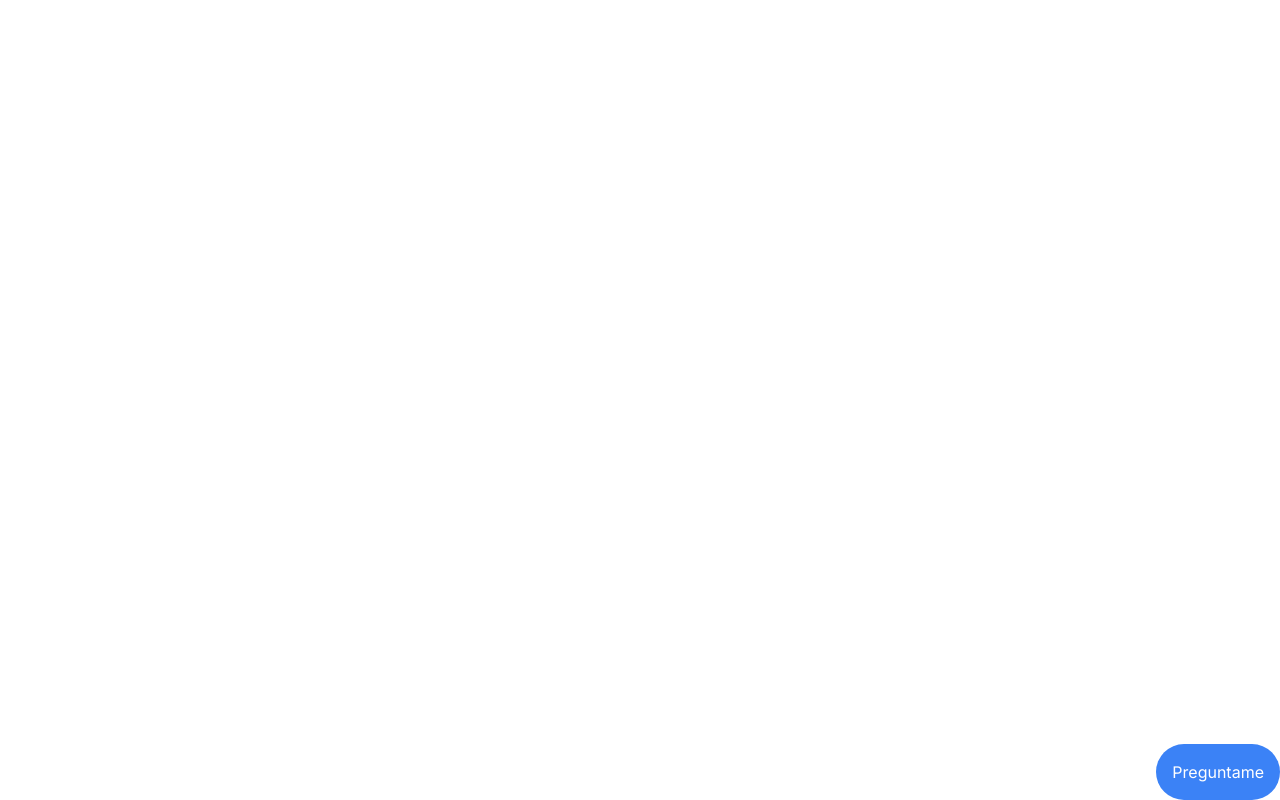
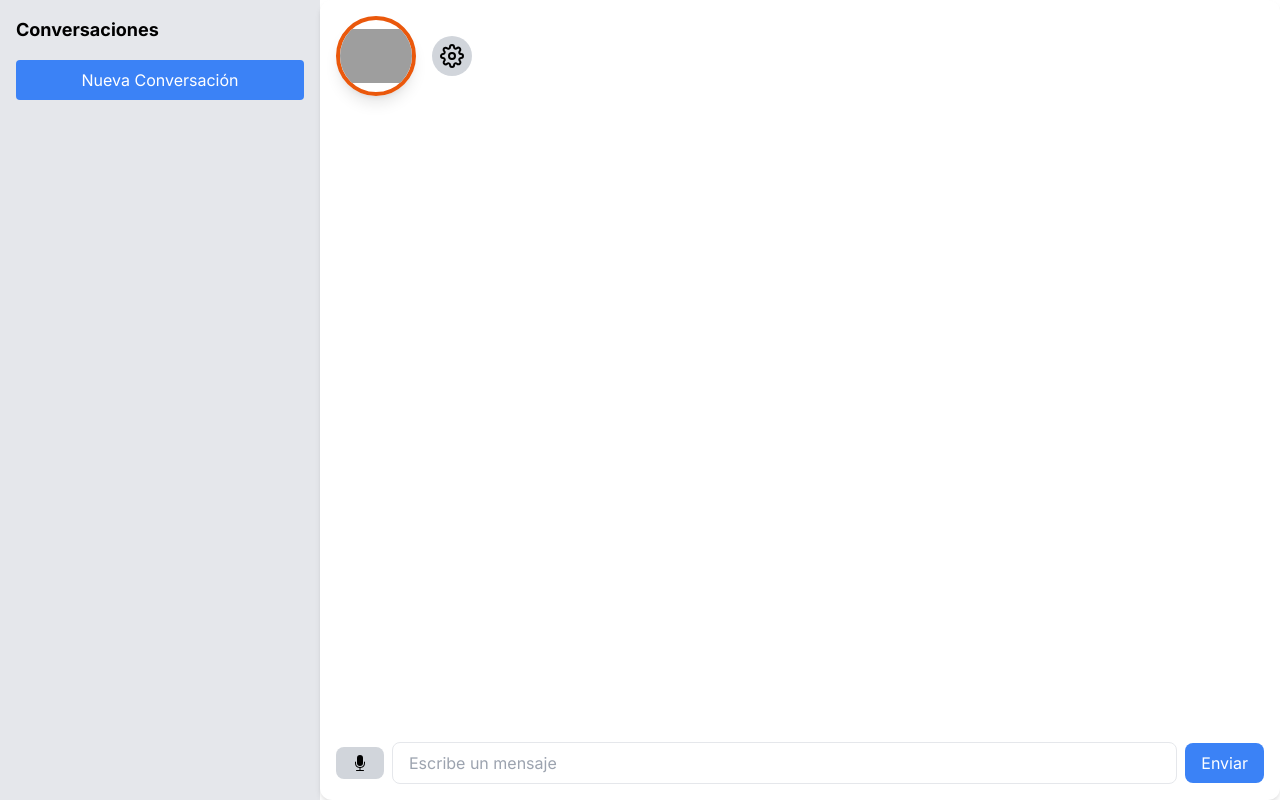
Before and after one commit to xfibben/chatbot-frontend, a Next.js app: page / in a window 1280 px wide. Built offline with nearby package versions, Linux system fonts and the light colour scheme; grey boxes are pictures that could not be loaded.

Commit message:
adding style to chatbot

```diff
--- a/src/app/components/chat.jsx
+++ b/src/app/components/chat.jsx
@@ -1,105 +1,191 @@
-'use client';
-import { useState, useEffect, useRef } from "react";
+'use client'; import { useState, useEffect, useRef } from "react"; import "react-resizable/css/styles.css"; import "/src/app/globals.css"; import { BsMicFill } from "react-icons/bs"; import { FiSettings } from "react-icons/fi"; import { v4 as uuidv4 } from 'uuid';
 
-import { ResizableBox } from "react-resizable";
-import "react-resizable/css/styles.css";
-import "/src/app/globals.css";
+export default function Chat() {
+    const [inputText, setInputText] = useState(""), [messages, setMessages] = useState([]), [buttons, setButtons] = useState([]), [bgColor, setBgColor] = useState("#ffffff"), [logoImage, setLogoImage] = useState("/default-logo.png"), [isSettingsOpen, setIsSettingsOpen] = useState(false), [isDarkMode, setIsDarkMode] = useState(false), [isListening, setIsListening] = useState(false), [userBubbleColor, setUserBubbleColor] = useState("#3b82f6"), [botBubbleColor, setBotBubbleColor] = useState("#e5e7eb"), [fontSize, setFontSize] = useState(16), [shakeMessageId, setShakeMessageId] = useState(null), [conversations, setConversations] = useState([]), [currentConversationId, setCurrentConversationId] = useState(null);
+    const recognitionRef = useRef(null), messagesEndRef = useRef(null);
 
-export default function Chat (){
-    const [inputText, setInputText] = useState("");
-    const [messages, setMessages] = useState([]);
-    const [buttons, setButtons] = useState([]);
-    const messagesEndRef = useRef(null);
-    const [isChatbotVisible, setChatbotVisible] = useState(false);
+    useEffect(() => {
+        const savedConversations = JSON.parse(localStorage.getItem('conversations')) || [], savedSettings = JSON.parse(localStorage.getItem('chatSettings')) || {};
+        setConversations(savedConversations);
+        setBgColor(savedSettings.bgColor || "#ffffff");
+        setLogoImage(savedSettings.logoImage || "/default-logo.png");
+        setIsDarkMode(savedSettings.isDarkMode || false);
+        setUserBubbleColor(savedSettings.userBubbleColor || "#3b82f6");
+        setBotBubbleColor(savedSettings.botBubbleColor || "#e5e7eb");
+        setFontSize(savedSettings.fontSize || 16);
+    }, []);
 
-    const toggleChatbot = () => {
-        setChatbotVisible(!isChatbotVisible);
+    useEffect(() => { if (conversations.length > 0) localStorage.setItem('conversations', JSON.stringify(conversations)); }, [conversations]);
+
+    useEffect(() => {
+        const settings = { bgColor, logoImage, isDarkMode, userBubbleColor, botBubbleColor, fontSize };
+        localStorage.setItem('chatSettings', JSON.stringify(settings));
+    }, [bgColor, logoImage, isDarkMode, userBubbleColor, botBubbleColor, fontSize]);
+
+    useEffect(() => { if (shakeMessageId) { const timeout = setTimeout(() => setShakeMessageId(null), 500); return () => clearTimeout(timeout); } }, [shakeMessageId]);
+
+    useEffect(() => { messagesEndRef.current?.scrollIntoView({ behavior: "smooth" }); }, [messages]);
+
+    useEffect(() => {
+        if ('webkitSpeechRecognition' in window || 'SpeechRecognition' in window) {
+            const recognition = new (window.SpeechRecognition || window.webkitSpeechRecognition)();
+            recognition.lang = 'es-ES'; recognition.continuous = false; recognition.interimResults = false;
+            recognition.onstart = () => setIsListening(true); recognition.onresult = event => setInputText(event.results[0][0].transcript); recognition.onerror = event => console.error('Error en el reconocimiento de voz: ', event.error); recognition.onend = () => setIsListening(false);
+            recognitionRef.current = recognition;
+        } else {
+            console.error("Este navegador no soporta la API de Web Speech para reconocimiento de voz.");
+        }
+    }, []);
+
+    const handleInput = e => setInputText(e.target.value);
+
+    const handleKeyPress = e => { if (e.key === "Enter" && inputText.trim()) sendMessage(inputText); };
+
+    const sendMessage = async (payload, buttonTitle = null) => {
+        const newMessage = { type: 'user', text: buttonTitle ? buttonTitle : inputText };
+        setMessages(prevMessages => [...prevMessages, newMessage]);
+
+        setConversations(prev => {
+            const updatedConversations = prev.map(conv => {
+                if (conv.id === currentConversationId) {
+                    return { ...conv, messages: [...conv.messages, newMessage] };
+                }
+                return conv;
+            });
+            return updatedConversations;
+        });
+
+        setReseponsetoDb(newMessage.text); setInputText('');
+
+        const response = await getResponse(payload);
+        const botMessage = { type: 'bot', text: response.text };
+
+        setMessages(prevMessages => [...prevMessages, botMessage]);
+        setConversations(prev => {
+            const updatedConversations = prev.map(conv => {
+                if (conv.id === currentConversationId) {
+                    return { ...conv, messages: [...conv.messages, botMessage] };
+                }
+                return conv;
+            });
+            return updatedConversations;
+        });
+
+        setButtons(response.buttons);
     };
 
-    const handleInput = (e) => {
-        setInputText(e.target.value);
+    const getResponse = async text => {
+        const response = await fetch("http://localhost:5005/webhooks/rest/webhook", { method: "POST", headers: { "Content-Type": "application/json" }, body: JSON.stringify({ message: text }) });
+        return (await response.json())[0];
     };
 
-    const sendMessage = async (payload, buttonTitle = null) => {
-    if (buttonTitle) {
-        setMessages([...messages, { type: 'user', text: buttonTitle }]);
-    } else {
-        setMessages([...messages, { type: 'user', text: inputText }]);
-    }
-    setReseponsetoDb(inputText);
-    setInputText(payload);
-    const response = await getResponse(inputText);
-    const text = response.text;
-    const buttons = response.buttons;
-    setButtons(buttons);
-    setMessages(prevMessages => [...prevMessages, { type: 'bot', text: text }]);
-    setInputText('');
-}
-
-    const getResponse = async (text) => {
-        const response = await fetch("http://localhost:5005/webhooks/rest/webhook", {
-            method: "POST",
-            headers: {
-                "Content-Type": "application/json",
-            },
-            body: JSON.stringify({ message: text }),
-        });
-        const data = await response.json();
-        return data[0];
+    const setReseponsetoDb = async message => {
+        const response = await fetch("http://localhost:5060/chatbot/text", { method: "POST", headers: { "Content-Type": "application/json" }, body: JSON.stringify({ message }) });
+        return await response.json();
     };
 
-    async function setReseponsetoDb (message){
-        const response = await fetch("http://localhost:5000/chatbot/text", {
-            method: "POST",
-            headers: {
-                "Content-Type": "application/json",
-            },
-            body: JSON.stringify({ message: message }),
-        });
-        const data = await response.json();
-        return data;
+    const handleBgColorChange = e => { setIsDarkMode(false); setBgColor(e.target.value); };
+
+    const handleLogoImageChange = e => {
+        const file = e.target.files[0];
+        if (file) {
+            const reader = new FileReader();
+            reader.onload = event => setLogoImage(event.target.result);
+            reader.readAsDataURL(file);
+        }
     };
 
-    useEffect(() => {
-    messagesEndRef.current?.scrollIntoView({ behavior: "smooth" });
-}, [messages]);
+    const handleUserBubbleColorChange = e => setUserBubbleColor(e.target.value);
 
+    const handleBotBubbleColorChange = e => setBotBubbleColor(e.target.value);
+
+    const handleFontSizeChange = e => setFontSize(parseInt(e.target.value, 10));
+
+    const toggleSettings = () => setIsSettingsOpen(!isSettingsOpen);
+
+    const toggleDarkMode = () => {
+        setBgColor(isDarkMode ? "#ffffff" : "#1a202c");
+        setIsDarkMode(!isDarkMode);
+    };
+
+    const startListening = () => { if (recognitionRef.current && !isListening) recognitionRef.current.start(); };
+
+    const stopListening = () => { if (recognitionRef.current && isListening) recognitionRef.current.stop(); };
+
+    const speakMessage = (message, id) => {
+        const utterance = new SpeechSynthesisUtterance(message);
+        utterance.lang = 'es-ES';
+        speechSynthesis.speak(utterance);
+        setShakeMessageId(id);
+    };
+
+    const handleConversationClick = conversationId => {
+        const conversation = conversations.find(conv => conv.id === conversationId);
+        if (conversation) {
+            setMessages(conversation.messages);
+            setCurrentConversationId(conversationId);
+        }
+    };
+
+    const handleNewConversation = () => {
+        const newConversation = { id: uuidv4(), messages: [] };
+        setConversations(prev => [...prev, newConversation]);
+        setMessages([]);
+        setCurrentConversationId(newConversation.id);
+    };
 
     return (
-    <>
-        {isChatbotVisible ? (
-            <div className="chatbot">
-                <ResizableBox className="resize-container" width={400} height={600} minConstraints={[300, 300]} maxConstraints={[Infinity, Infinity]}>
-                    <button className="absolute top-2  px-4 right-2 bg-red-500 text-white rounded-full p-2" onClick={toggleChatbot}>X</button>
-                    <div className="p-4 max-w-md mx-auto bg-white rounded-xl shadow-md flex flex-col items-center space-y-4 h-full">
+        <div className={`chatbot h-screen w-screen flex`} style={{ backgroundColor: bgColor }}>
+            <div className="w-1/4 h-full bg-gray-200 p-4 overflow-auto">
+                <h2 className="text-lg font-bold mb-4">Conversaciones</h2>
+                <button className="w-full mb-4 p-2 bg-blue-500 text-white rounded" onClick={handleNewConversation}>Nueva Conversación</button>
+                <ul>
+                    {conversations.map((conversation, index) => (
+                        <li key={conversation.id} className="mb-2">
+                            <button className="w-full text-left p-2 bg-gray-300 rounded" onClick={() => handleConversationClick(conversation.id)}>Conversación {index + 1}</button>
+                        </li>
+                    ))}
+                </ul>
+            </div>
+            <div className={`relative w-3/4 h-full flex flex-col`}>
+                <div className="absolute top-4 left-4 flex items-center">
+                    <img src={logoImage} alt="Logo" className="h-20 w-20 rounded-full border-4 border-orange-600 object-contain mr-4 shadow-lg" />
+                    <button className="text-black bg-gray-300 rounded-full p-2" onClick={toggleSettings}><FiSettings size={24} /></button>
+                    {isSettingsOpen && (
+                        <div className={`absolute top-full left-0 mt-2 p-4 ${isDarkMode ? "bg-gray-800 text-white" : "bg-white text-black"} shadow-lg rounded-lg z-10`}>
+                            <div className="flex flex-col space-y-2">
+                                <label className="flex items-center"><span className="mr-2">Color de fondo:</span><input type="color" value={bgColor} onChange={handleBgColorChange} /></label>
+                                <label className="flex items-center"><span className="mr-2">Cambiar logo:</span><input type="file" accept="image/*" onChange={handleLogoImageChange} /></label>
+                                <label className="flex items-center"><span className="mr-2">Color de burbuja de usuario:</span><input type="color" value={userBubbleColor} onChange={handleUserBubbleColorChange} /></label>
+                                <label className="flex items-center"><span className="mr-2">Color de burbuja del bot:</span><input type="color" value={botBubbleColor} onChange={handleBotBubbleColorChange} /></label>
+                                <label className="flex items-center"><span className="mr-2">Tamaño de letra:</span><input type="number" value={fontSize} onChange={handleFontSizeChange} min="10" max="30" /></label>
+                                <label className="flex items-center"><span className="mr-2">Modo oscuro:</span><input type="checkbox" checked={isDarkMode} onChange={toggleDarkMode} /></label>
+                            </div>
+                        </div>
+                    )}
+                </div>
+                <div className={`p-4 h-full flex flex-col rounded-xl shadow-md ${isDarkMode ? "bg-gray-900" : "bg-white"}`} style={{ backgroundColor: bgColor }}>
                     <div className="flex-1 overflow-auto w-full flex flex-col space-y-2 p-3">
                         {messages.map((message, index) => {
-                                const isLink = /^https?:\/\//.test(message.text);
+                            const isUserMessage = message.type === 'user', isLink = /^https?:\/\//.test(message.text);
                             return isLink ? (
-                                    <a key={index} href={message.text} target="_blank" rel="noopener noreferrer" className={`p-2 rounded-lg ${message.type === 'user' ? 'bg-blue-500 text-white self-end' : 'bg-gray-300 text-black self-start'}`}>
-                                        {message.text}
-                                    </a>
+                                <a key={index} href={message.text} target="_blank" rel="noopener noreferrer" className={`p-2 rounded-lg ${isUserMessage ? 'self-end' : 'self-start'} ${shakeMessageId === index ? 'animate-shake' : ''}`} style={{ backgroundColor: isUserMessage ? userBubbleColor : botBubbleColor, color: isUserMessage ? 'white' : 'black', fontSize: `${fontSize}px` }} onClick={() => speakMessage(message.text, index)}>{message.text}</a>
                             ) : (
-                                    <div key={index} className={`p-2 rounded-lg ${message.type === 'user' ? 'bg-blue-500 text-white self-end' : 'bg-gray-300 text-black self-start'}`}>
-                                        {message.text}
-                                    </div>
+                                <div key={index} className={`p-2 rounded-lg ${isUserMessage ? 'self-end' : 'self-start'} ${shakeMessageId === index ? 'animate-shake' : ''}`} style={{ backgroundColor: isUserMessage ? userBubbleColor : botBubbleColor, color: isUserMessage ? 'white' : 'black', fontSize: `${fontSize}px` }} onClick={() => speakMessage(message.text, index)}>{message.text}</div>
                             );
                         })}
-                            {buttons && buttons.map((button) => (
+                        {buttons && buttons.map(button => (
                             <button className="bg-green-500 hover:bg-green-700 text-white font-bold py-2 px-4 rounded m-5 self-center" key={button.title} onClick={() => sendMessage(button.payload, button.title)}>{button.title}</button>
                         ))}
                         <div ref={messagesEndRef} />
                     </div>
-                        <div className="w-full">
-                            <input className="w-full px-4 py-2 border rounded-lg text-gray-700 focus:outline-none focus:border-green-500" value={inputText} onChange={handleInput}/>
-                            <button className="mt-2 px-4 py-2 bg-blue-500 text-white rounded-lg" onClick={() => sendMessage(inputText)}>Enviar</button>
+                    <div className="w-full flex items-center">
+                        <button className={`px-4 py-2 rounded-lg ${isListening ? "bg-green-500 animate-breathing" : isDarkMode ? "bg-gray-700 text-white" : "bg-gray-300 text-black"}`} style={isListening ? { transform: 'scale(1.2)' } : { transform: 'scale(1)' }} onMouseDown={startListening} onMouseUp={stopListening}><BsMicFill /></button>
+                        <input className={`w-full px-4 py-2 border rounded-lg focus:outline-none focus:border-green-500 ml-2 ${isDarkMode ? "bg-gray-800 text-white border-gray-700" : "text-gray-700"}`} value={inputText} onChange={handleInput} onKeyPress={handleKeyPress} placeholder="Escribe un mensaje" />
+                        <button className={`ml-2 px-4 py-2 rounded-lg ${isDarkMode ? "bg-blue-600 text-white" : "bg-blue-500 text-white"}`} onClick={() => sendMessage(inputText)}>Enviar</button>
                     </div>
                 </div>
-                </ResizableBox>
             </div>
-        ) : (
-            <button className="chat-button fixed bottom-4 right-4 bg-blue-500 text-white rounded-full p-4" onClick={toggleChatbot}>Preguntame</button>
-        )}
-    </>
+        </div>
     );
 };
--- a/src/app/page.js
+++ b/src/app/page.js
@@ -1,6 +1,5 @@
 import Image from "next/image";
 import Chat from "./components/chat";
-
 export default function Home() {
 return (
 
```
Also changed, not shown: package.json (+8 -1 lines), src/app/globals.css (+19 -0 lines), 1 other file (tests, documents, lock files or other folders). Lines whose indentation alone changed are shown as unchanged.
